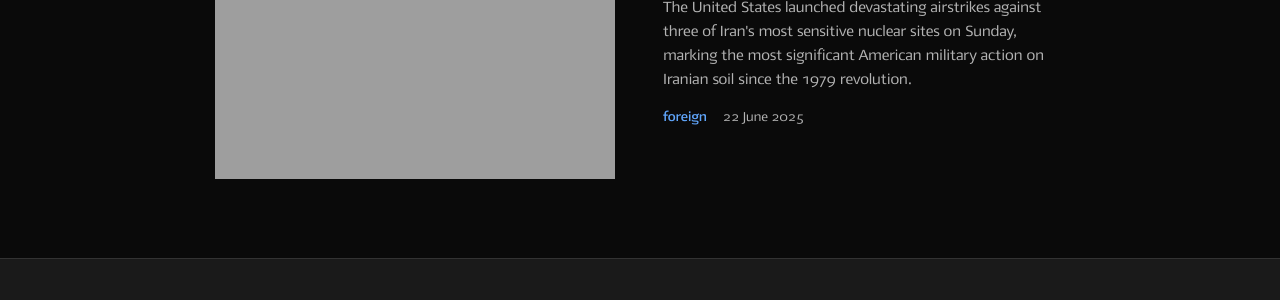
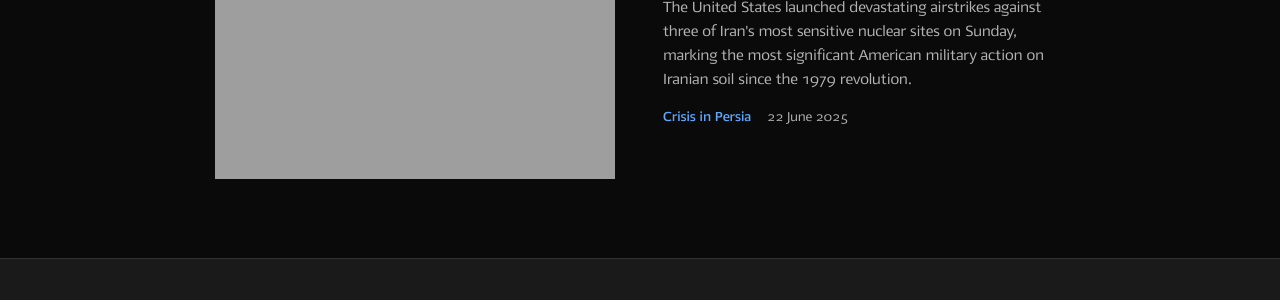
Before and after one commit to tfhoerest/azt, a Jekyll site: the page built from index.html, in a window 1280 px wide. Shown: the part 1211-1511 px from the top of the page. Built offline with Jekyll 4.4.1, drawn with Linux system fonts in a browser that asks for light colours; some web fonts are replaced; the list of posts is cut into pages by our own code.

Commit message:
Update 2025-06-22-us-strikes-irans.md

```diff
--- a/_posts/2025-06-22-us-strikes-irans.md
+++ b/_posts/2025-06-22-us-strikes-irans.md
@@ -2,7 +2,8 @@
 layout: post
 title: "US strikes Iran's nuclear facilities in dramatic escalation of Middle East crisis"
 date: 2025-06-22
-category: foreign    # or domestic, opinion
+category: foreign # or domestic, opinion
+category_display: "Crisis in Persia"
 author: "Sloterdik"
 image: "https://tramci.github.io/azt/assets/images/trump-situation.jpg"  # optional
 excerpt: "The United States launched devastating airstrikes against three of Iran's most sensitive nuclear sites on Sunday, marking the most significant American military action on Iranian soil since the 1979 revolution."
```
